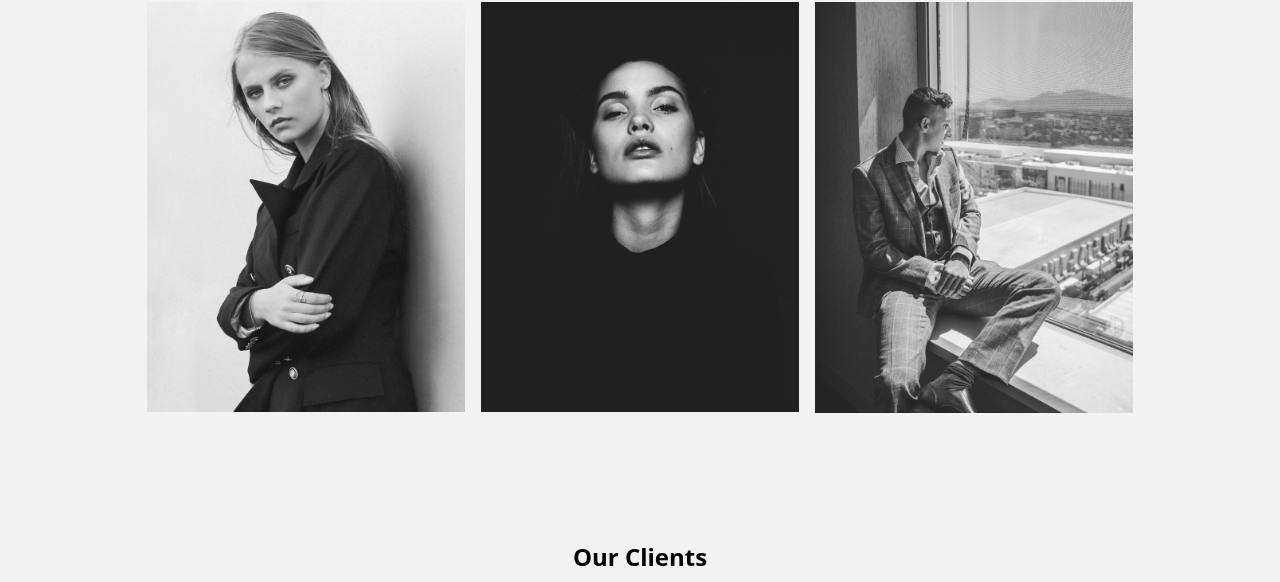
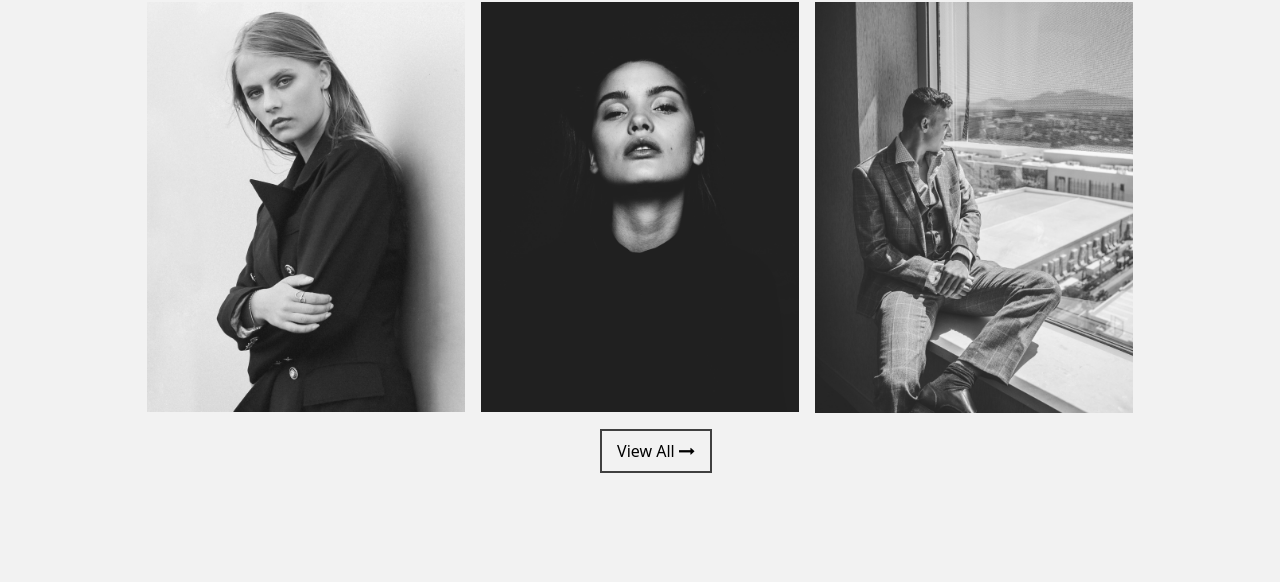
Before and after one commit to Yussasif/Fashion-Envatp-tw, a website: page index.html in a window 1280 px wide. Shown: the part 2017-2599 px from the top of the page. Drawn offline with Linux system fonts and the light colour scheme.

Commit message:
ogbenutan

```diff
--- a/index.html
+++ b/index.html
@@ -109,11 +109,14 @@
             <div class="box4 mySlides fade"><img src="images/nick.png" alt="" /></div>
             <div class="box5 mySlides fade"><img src="images/peter.png" alt="" /></div>
             <div class="box6 mySlides fade"><img src="images/analise.png" alt="" /></div>
+          </div>
+
 
             <!-- Next and previous buttons -->
-  <a class="prev md:hidden" onclick="plusSlides(-1)">&#10094;</a>
-  <a class="next md:hidden" onclick="plusSlides(1)">&#10095;</a>
-</div>
+            <a class="prev md:hidden" onclick="plusSlides(-1)">&#10094;</a>
+             <a class="next md:hidden" onclick="plusSlides(1)">&#10095;</a>
+        </div>
+
 <div class="sectionThreedown hidden md:w-4/5 md:grid grid-cols-3 gap-4 mx-auto mt-6">
 
   <div class="box1 "><img src="images/hls-44.png" alt="" /></div>
@@ -123,6 +126,12 @@
   <div class="box5"><img src="images/peter.png" alt="" /></div>
   <div class="box6 "><img src="images/analise.png" alt="" /></div>
     </section>
+
+    <div class="w-full m-4 text-center">
+      <button class="w-28 p-2 border-2 text-center border-solid border-textGray">
+        View All <i class="fa fa-long-arrow-right" aria-hidden="true"></i>
+      </button>
+    </div>
 
     <section class="sectionFour px-6 mt-16 sm:mt-32">
 
@@ -144,6 +153,8 @@
           <img src="images/terra-logo.png" alt="" />
         </div>
       </div>
+
+
     </section>
 
     <script src="./script.js"></script>
```
Also changed, not shown: css/main.css.
